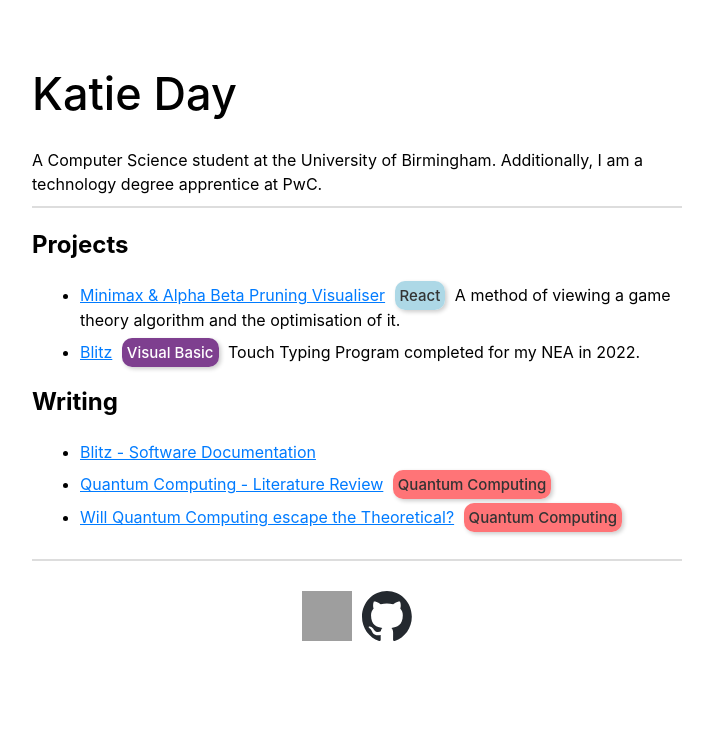
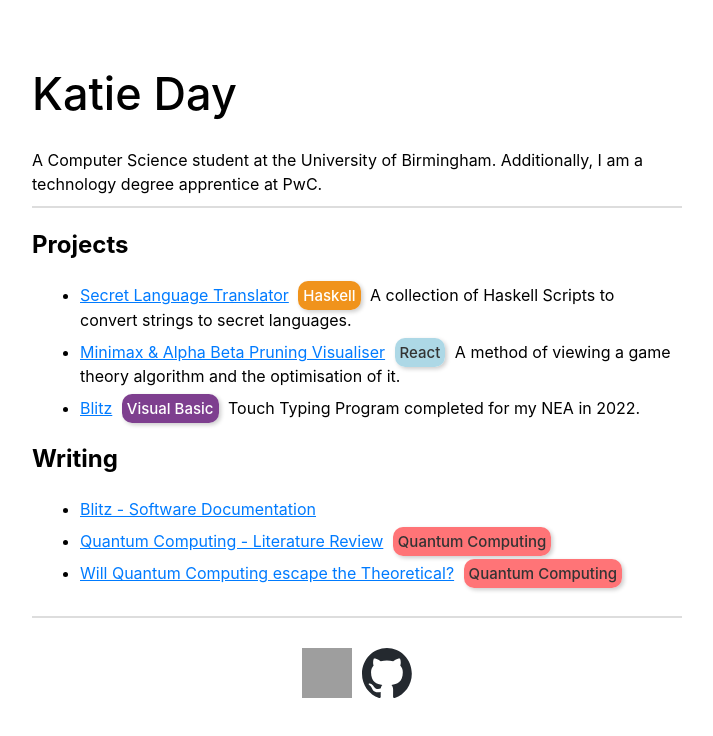
Before and after one commit to kd-000/kd-000.github.io, a React (Create React App) app: page / in a window 1280 px wide. Shown: the top 736 px of the page, without its empty margins (283-996 px from the left). Built offline with nearby package versions, Linux system fonts and the light colour scheme; grey boxes are pictures that could not be loaded.

Commit message:
Added new link

```diff
--- a/src/App.js
+++ b/src/App.js
@@ -16,6 +16,9 @@ function App() {
         <hr className='main-header-divider'></hr>
         <h2 >Projects</h2>
           <ul>
+          <li className='list-items'>
+              <a href="https://kd-000.github.io/secret-languages">Secret Language Translator</a> <Tag type={'haskell'}></Tag> A collection of Haskell Scripts to convert strings to secret languages.
+            </li>
             <li className='list-items'>
               <a href="https://kd-000.github.io/minimax">Minimax & Alpha Beta Pruning Visualiser</a> <Tag type={'react'}></Tag> A method of viewing a game theory algorithm and the optimisation of it.
             </li>
--- a/src/components/tag.js
+++ b/src/components/tag.js
@@ -20,8 +20,8 @@ function Tag({type}) {
                 setName("Python")
                 setClassName("tag-python")
               break;
-              case 'java':
-                setName("Java")
+              case 'haskell':
+                setName("Haskell")
                 setClassName("tag-java")
               break;
               case 'qc':
```
